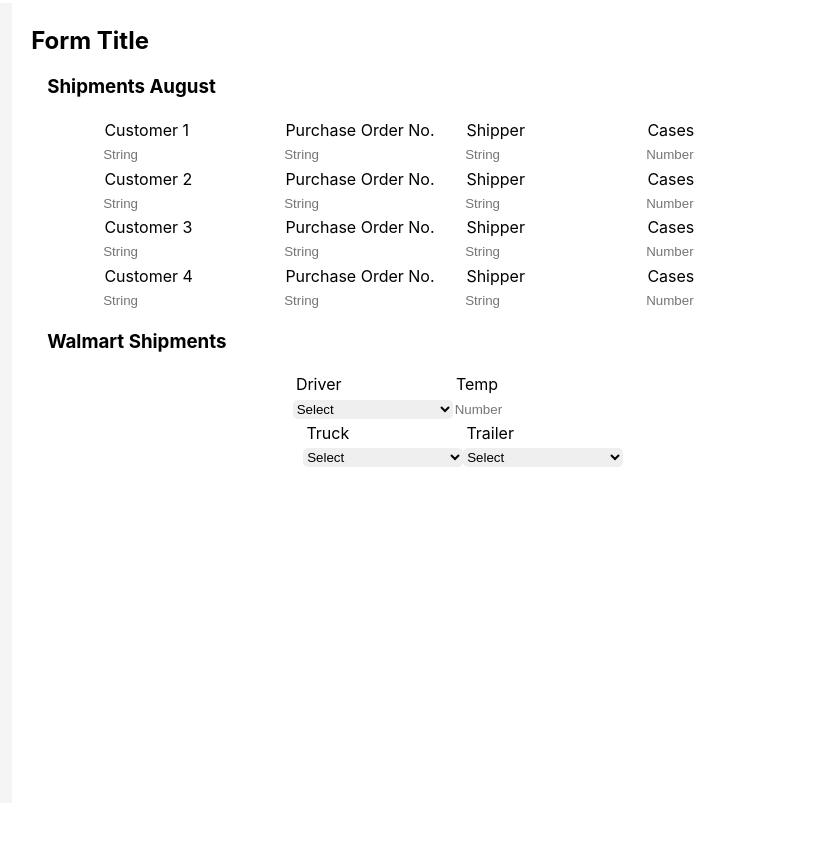
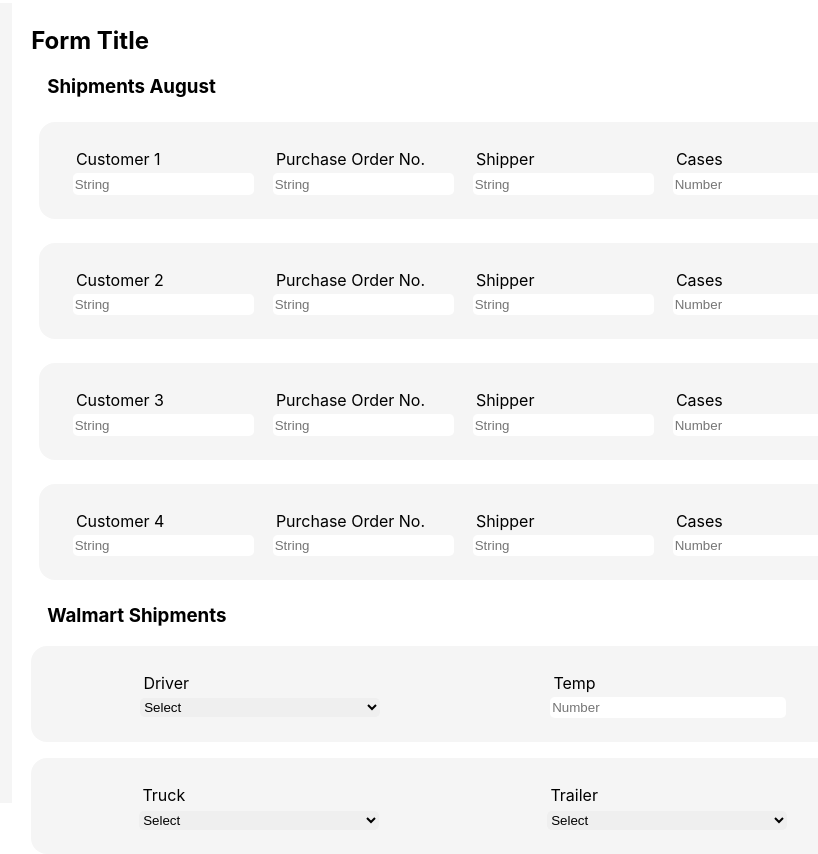
Before and after one commit to RiazCKhan/SR-front-end-test, a React (Create React App) app: page / in a window 1280 px wide. Shown: the whole page, without its empty margins (180-998 px from the left). Before the commit the page ends 806 px from the top, so only its background shows below. Built offline with nearby package versions, Linux system fonts and the light colour scheme.

Commit message:
add padding, margin and borders

```diff
--- a/src/components/PurchaseListItem.css
+++ b/src/components/PurchaseListItem.css
@@ -1,4 +1,8 @@
 .purchase-card {
   display: flex;
-  justify-content: center;
+  justify-content: space-around;
+  background-color: whitesmoke;
+  border-radius: 1rem;
+  margin: 1.5rem;
+  padding: 1.5rem;
 }
--- a/src/components/ShipmentListItem.css
+++ b/src/components/ShipmentListItem.css
@@ -1,8 +1,16 @@
 .shipment-card {
   display: flex;
-  justify-content: center;
+  justify-content: space-around;
+  background-color: whitesmoke;
+  border-radius: 1rem;
+  margin: 1rem;
+  padding: 1.5rem;
 }
 
 .shipment-content {
-  width: 10rem;
+  width: 15rem;
 }
+
+.shipment-content-temp{
+  width: 14.5rem;
+}
--- a/src/components/ShipmentListItem.jsx
+++ b/src/components/ShipmentListItem.jsx
@@ -20,7 +20,7 @@ export default function ShipmentListItem(props) {
 
         <article>
           <div>{temp}</div>
-          <input placeholder="Number" />
+          <input className='shipment-content-temp' placeholder="Number" />
         </article>
       </section>
 
```
